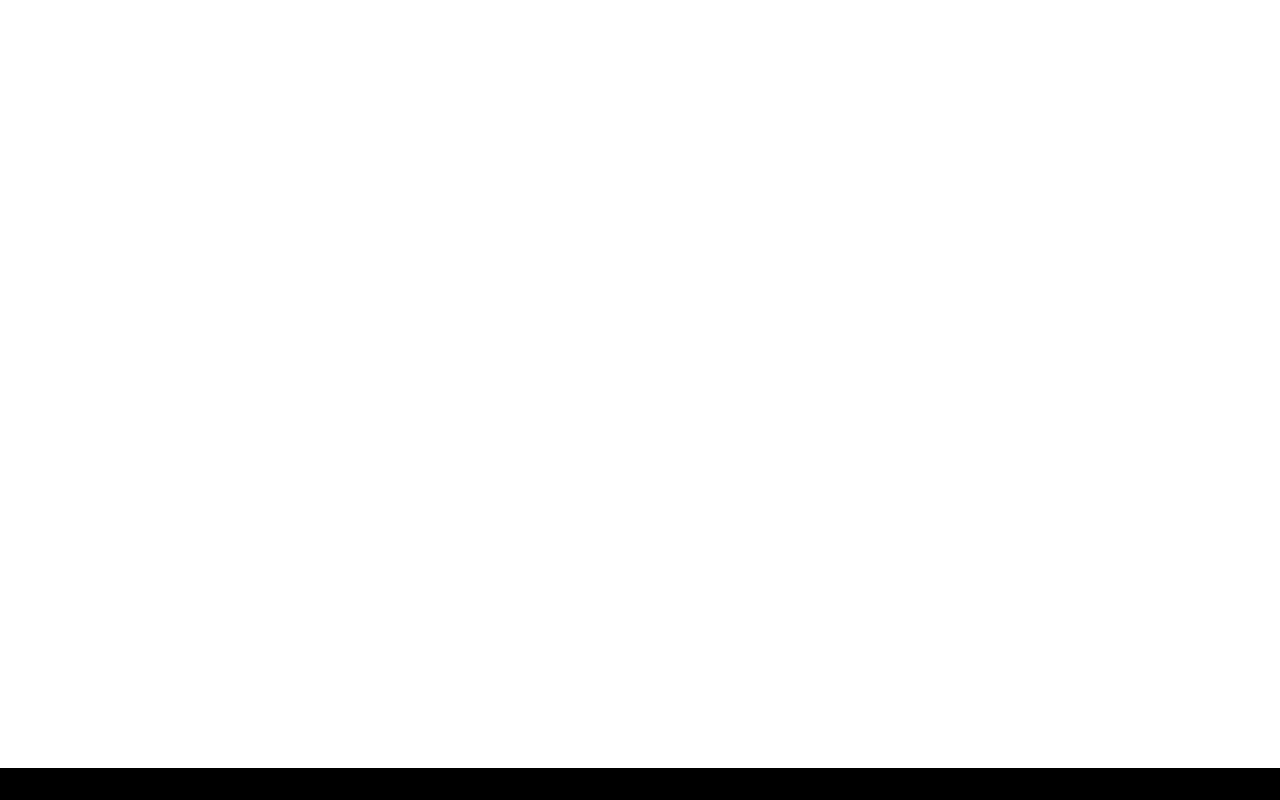
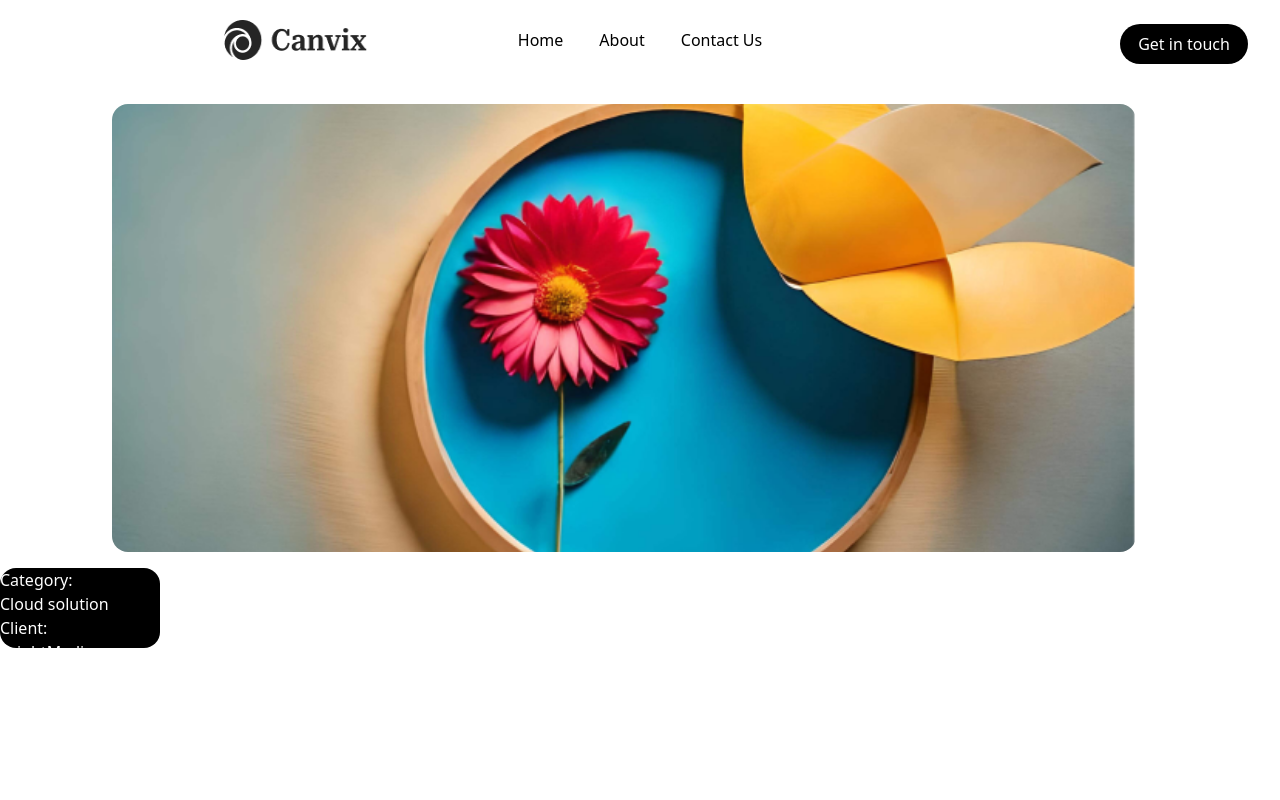
Before and after one commit to Rohan-Vashistha9s/Canvix, a React (Create React App) app: page /project/1 in a window 1280 px wide. Shown: the top 800 px of the page. Built offline with nearby package versions, Linux system fonts and the light colour scheme.

Commit message:
make project page

```diff
--- a/src/App.js
+++ b/src/App.js
@@ -4,6 +4,7 @@ import About from './components/About/About';
 import Footer from './components/Footer/Footer';
 import HeroSection from './components/Home/HeroSection';
 import Contact from './components/ContactUs/Contact';
+import ProjectDetails from './components/Projects/ProjectDetails';
 
 const App = () => {
   return (
@@ -12,6 +13,7 @@ const App = () => {
         <Route exact path='/' element={<HeroSection/>}/>
         <Route exact path='/about' element={<About />} />
         <Route exact path='/contact' element={<Contact/>} />
+        <Route exact path='/project/:id' element= {<ProjectDetails/>} />
       </Routes>
       <Footer />
     </Router>
--- a/src/components/Projects/Project.jsx
+++ b/src/components/Projects/Project.jsx
@@ -1,4 +1,6 @@
+// Project.js
 import React from 'react';
+import { Link } from 'react-router-dom';
 import image1 from "./assets/image1.png";
 import image2 from "./assets/image2.png";
 import image3 from "./assets/image3.png";
@@ -7,16 +9,14 @@ import image5 from "./assets/image5.png";
 import image6 from "./assets/image6.png";
 import CallToAction from "../About/assets/CallToAction.png";
 import MainNavbar from '../MainNavbar/MainNavbar';
-import { Link } from 'react-router-dom';
-
 
 const projectItems = [
-  { title: 'Web UI design', category: 'Creative UI design', image: image1 },
-  { title: 'To design Digital Strategy', category: 'Social Media Marketing', image: image2 },
-  { title: 'Graphic design', category: 'Graphic design', image: image3 },
-  { title: 'UI Design', category: 'Creative rebranding for logo', image: image4 },
-  { title: 'Graphic design', category: 'Graphic design', image: image5 },
-  { title: 'UI Design', category: 'Creative rebranding for logo', image: image6 }
+  { id: 1, title: 'Web UI design', category: 'Creative UI design', image: image1 },
+  { id: 2, title: 'To design Digital Strategy', category: 'Social Media Marketing', image: image2 },
+  { id: 3, title: 'Graphic design', category: 'Graphic design', image: image3 },
+  { id: 4, title: 'UI Design', category: 'Creative rebranding for logo', image: image4 },
+  { id: 5, title: 'Graphic design', category: 'Graphic design', image: image5 },
+  { id: 6, title: 'UI Design', category: 'Creative rebranding for logo', image: image6 }
 ];
 
 const Project = () => {
@@ -30,13 +30,14 @@ const Project = () => {
       </div>
       <div className="container h-[72rem] mx-auto px-4 py-8">
         <div className="grid grid-cols-1 md:grid-cols-2 lg:grid-cols-2 gap-[50px]">
-        {projectItems.map((item, index) => (
+          {projectItems.map((item) => (
+            <Link to={`/project/${item.id}`} key={item.id}>
               <ProjectItem
-            key={index}
                 title={item.title}
                 category={item.category}
                 image={item.image}
               />
+            </Link>
           ))}
         </div>
         <div className="relative w-full max-w-[1250px] h-[209px] mx-auto my-10" style={{ backgroundImage: `url(${CallToAction})`, backgroundSize: 'cover', backgroundPosition: 'center', borderRadius: '20px' }}>
--- /dev/null
+++ b/src/components/Projects/ProjectDetails.jsx
@@ -0,0 +1,64 @@
+// ProjectDetails.js
+import React from 'react';
+import { useParams } from 'react-router-dom';
+import MainNavbar from '../MainNavbar/MainNavbar';
+import image1 from './assets/image1.png'
+import image2 from "./assets/image2.png";
+import image3 from "./assets/image3.png";
+import image4 from "./assets/image4.png";
+import image5 from "./assets/image5.png";
+import image6 from "./assets/image6.png";
+
+const projectItems = [
+  { id: 1, title: 'Web UI design', category: 'Creative UI design', image: image1 },
+  { id: 2, title: 'To design Digital Strategy', category: 'Social Media Marketing', image: image2 },
+  { id: 3, title: 'Graphic design', category: 'Graphic design', image: image3 },
+  { id: 4, title: 'UI Design', category: 'Creative rebranding for logo', image: image4 },
+  { id: 5, title: 'Graphic design', category: 'Graphic design', image: image5 },
+  { id: 6, title: 'UI Design', category: 'Creative rebranding for logo', image: image6 }
+];
+
+const ProjectDetails = () => {
+  const { id } = useParams();
+  const project = projectItems.find(item => item.id === parseInt(id));
+
+  if (!project) {
+    return <div>Project not found</div>;
+  }
+
+  return (
+    <>
+      <MainNavbar />
+      <div>
+        <div className='w-[64rem]  relative -left-4 justify-center align-middle m-auto '>
+          <img className="object-cover  w-full h-[28rem] mb-4 rounded-2xl" src={project.image} alt={project.title} />
+        </div>
+        <div className='w-[10rem] h-[5rem] bg-black text-white rounded-2xl'>
+          <div>
+            <h4>Category:</h4>
+            <p>Cloud solution</p>
+          </div>
+          <div>
+            <h4>Client:</h4>
+            <p>BrightMedia Solutions</p>
+            <div>
+              <h4>Date:</h4>
+              <p>August 23,2023</p>
+            </div>
+            <div>
+              <h4>Location:</h4>
+              <p>489 Depot Road Midland</p>
+            </div>
+          </div>
+
+        </div>
+
+      </div>
+
+
+
+    </>
+  );
+};
+
+export default ProjectDetails;
```
Lines whose indentation alone changed are shown as unchanged.
